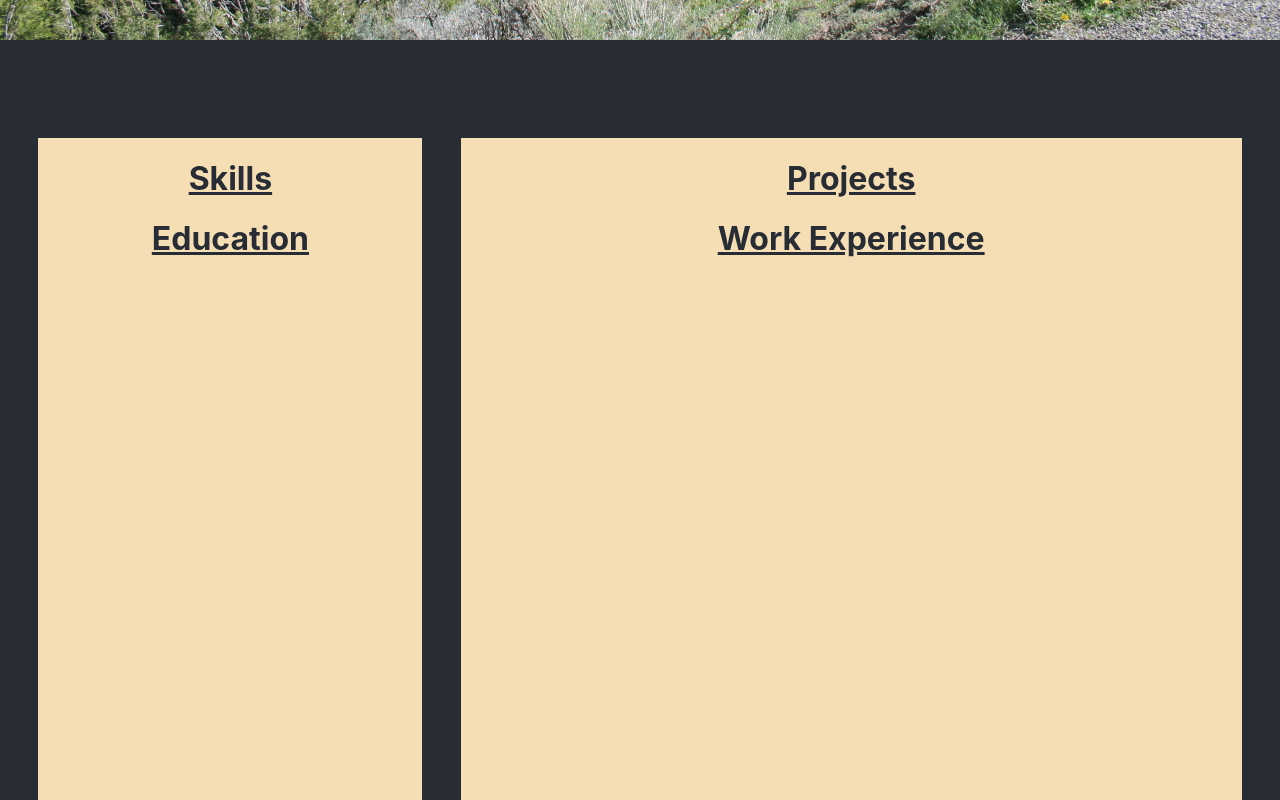
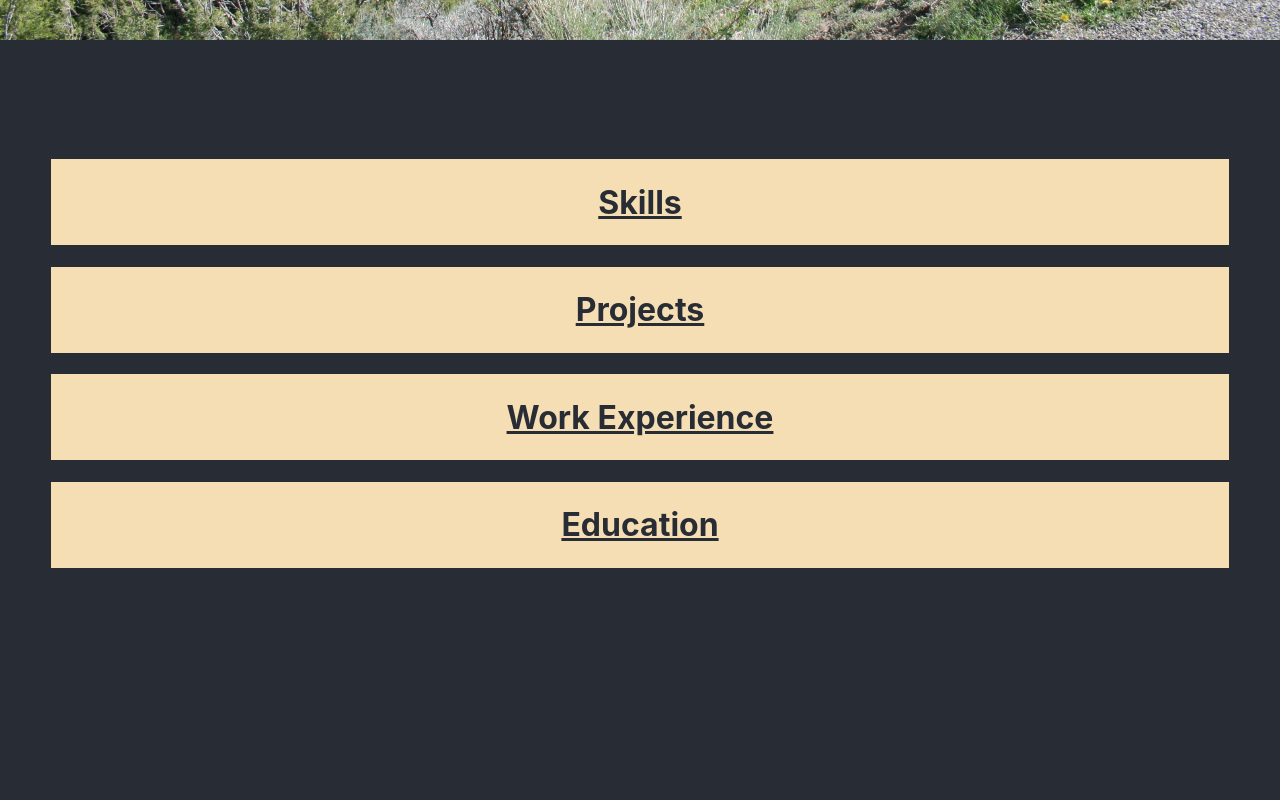
Before and after one commit to brandmch/brandon-mchugh.com, a React (Create React App) app: page /about_me in a window 1280 px wide. Shown: the part 760-1560 px from the top of the page. Built offline with nearby package versions, Linux system fonts and the light colour scheme.

Commit message:
Split in 4 sections

```diff
--- a/src/App.css
+++ b/src/App.css
@@ -130,18 +130,12 @@ header {
   color: white;
 }
 
-.underline {
-  text-decoration: underline;
-}
-
 .section {
-  /* min-height: 100vh; */
-  /* padding: 2em; */
-  /* margin: auto; */
-  /* max-width: 800px; */
-  display: flex;
+  text-align: center;
   height: 100vh;
   margin-top: -8%;
+  margin-left: 4%;
+  margin-right: 4%;
 }
 
 .section h2 {
@@ -152,24 +146,38 @@ header {
   font-family: -apple-system, BlinkMacSystemFont, "Segoe UI", Helvetica, Arial, sans-serif, "Apple Color Emoji", "Segoe UI Emoji";
 }
 
-.section .left_column {
+/* .section .left_column {
   background-color: wheat;
   width: 30%;
   margin-left: 3%;
   color: #282c34;
   text-align: center;
+} */
+
+.sections_h1 {
+  padding-top: 2%;
+  padding-bottom: 2%;
+  text-decoration: underline;
 }
 
 .skills {
-  color: #ffffff;
+  background-color: wheat;
+  color: #282c34;
 }
 
-.section .right_column {
+.projects {
   background-color: wheat;
-  width: 61%;
-  margin-left: 3%;
   color: #282c34;
-  text-align: center;
+}
+
+.work_experience {
+  background-color: wheat;
+  color: #282c34;
+}
+
+.education {
+  background-color: wheat;
+  color: #282c34;
 }
 
 .text-align {
--- a/src/Components/About_Me/about_me.js
+++ b/src/Components/About_Me/about_me.js
@@ -24,14 +24,10 @@ export default function About_Me() {
             </header>
 
             <div className='section'>
-                <div className="left_column">
-                    <Skills className='skills' />
-                    <Education className='education' />
-                </div>
-                <div className="right_column">
-                    <Projects className='projects' />
-                    <Work_Experience className='work_experience' />
-                </div>
+                <Skills />
+                <Projects />
+                <Work_Experience />
+                <Education />
             </div>
 
             <div className="text-align">
--- a/src/Components/About_Me/education.js
+++ b/src/Components/About_Me/education.js
@@ -2,6 +2,8 @@ import React from 'react';
 
 export default function Education() {
     return (
-        <h1 className='underline'>Education</h1>
+        <div className='education'>
+            <h1 className='sections_h1'>Education</h1>
+        </div>
     )
 }
--- a/src/Components/About_Me/projects.js
+++ b/src/Components/About_Me/projects.js
@@ -2,6 +2,8 @@ import React from 'react';
 
 export default function Projects() {
     return (
-        <h1 className='underline'>Projects</h1>
+        <div className='projects'>
+            <h1 className='sections_h1'>Projects</h1>
+        </div>
     )
 }
--- a/src/Components/About_Me/skills.js
+++ b/src/Components/About_Me/skills.js
@@ -2,6 +2,8 @@ import React from 'react';
 
 export default function Skills() {
     return (
-        <h1 className='underline'>Skills</h1>
+        <div className='skills'>
+            <h1 className='sections_h1'>Skills</h1>
+        </div>
     )
 }
--- a/src/Components/About_Me/work_experience.js
+++ b/src/Components/About_Me/work_experience.js
@@ -2,6 +2,8 @@ import React from 'react';
 
 export default function Work_Experience() {
     return (
-        <h1 className='underline'>Work Experience</h1>
+        <div className='work_experience'>
+            <h1 className='sections_h1'>Work Experience</h1>
+        </div>
     )
 }
```
